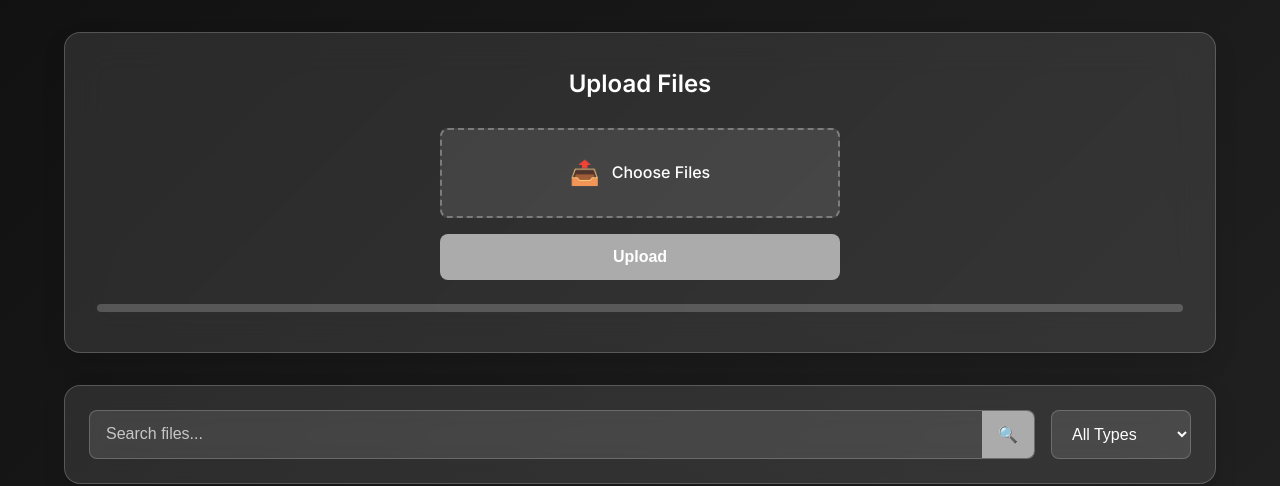
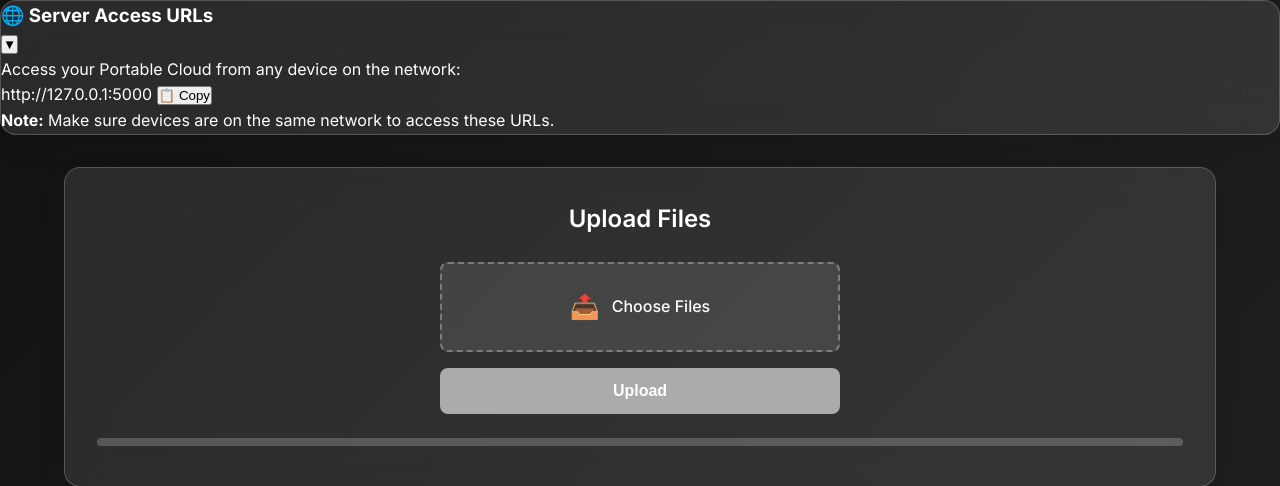
Before and after one commit to Amitgajare2/PortableCloud, a Flask app: page / in a window 1280 px wide. Shown: the part 68-554 px from the top of the page. Run offline with Flask 3, Linux system fonts and the light colour scheme.

Commit message:
Add server access URLs section to index.html
Added a section for server access URLs with copy functionality.

```diff
--- a/templates/index.html
+++ b/templates/index.html
@@ -25,6 +25,33 @@
                 </div>
             </div>
         </header>
+
+        <!-- Server Addresses Section -->
+        <section class="server-info glass">
+            <div class="server-info-header">
+                <h3>🌐 Server Access URLs</h3>
+                <button class="toggle-btn" onclick="toggleServerInfo()">
+                    <span id="toggleIcon">▼</span>
+                </button>
+            </div>
+            <div class="server-addresses" id="serverAddresses">
+                <p class="server-description">Access your Portable Cloud from any device on the network:</p>
+                <div class="address-list">
+                    {% for address in server_addresses %}
+                    <div class="address-item">
+                        <span class="address-url">{{ address }}</span>
+                        <button class="copy-btn" onclick="copyToClipboard('{{ address }}', this)" title="Copy to clipboard">
+                            <span class="copy-icon">📋</span>
+                            <span class="copy-text">Copy</span>
+                        </button>
+                    </div>
+                    {% endfor %}
+                </div>
+                <div class="server-note">
+                    <p><strong>Note:</strong> Make sure devices are on the same network to access these URLs.</p>
+                </div>
+            </div>
+        </section>
 
         <main class="main-content">
             <section class="upload-section glass">
```
